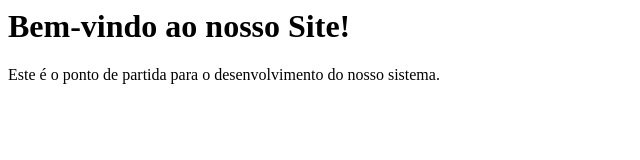
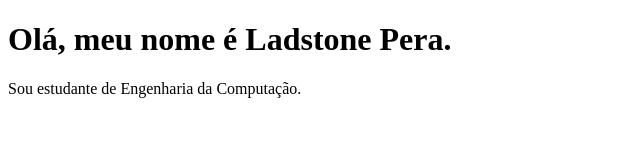
Before and after one commit to eduardo-andre-de-lima-carneiro/grupo-2, a plain HTML site: page index.html in a window 1280 px wide. Shown: the whole page, without its empty margins (0-640 px from the left). Drawn offline with Linux system fonts and the light colour scheme.

Commit message:
feat: meu sobrenome pereira e eu coloquei pera

```diff
--- a/index.html
+++ b/index.html
@@ -1,9 +1,15 @@
+<!DOCTYPE html>
 <html>
-    <head>
-        <title>UPE-POLI-Engenharia de Software-2025.2-Grupo 2.</title>
-    </head>
-    <body>
-        <h1>Bem-vindo ao nosso Site!</h1>
-        <p>Este é o ponto de partida para o desenvolvimento do nosso sistema.</p>
-    </body>
+<head>
+    <title>Ladstone - Engenharia da Computação</title>
+</head>
+<body>
+
+    <h1>Olá, meu nome é Ladstone Pera.</h1>
+
+    <p>
+        Sou estudante de Engenharia da Computação.
+    </p>
+
+</body>
 </html>
```
